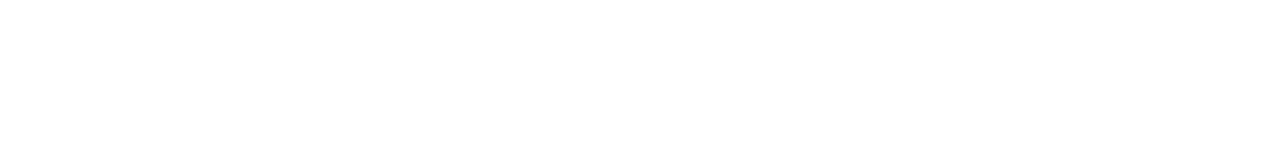
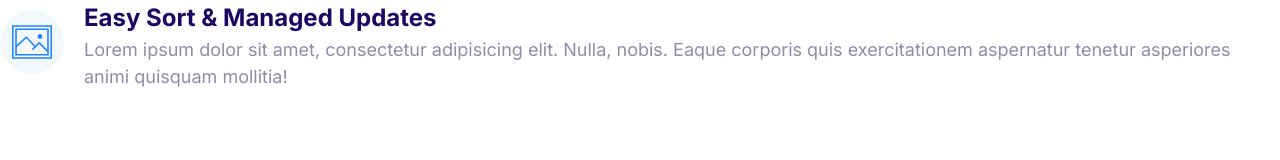
Before and after one commit to SriRaghav1/sampleWebsite, a plain HTML site: page index.html in a window 1280 px wide. Drawn offline with Linux system fonts and the light colour scheme.

Commit message:
built media component

```diff
--- a/css/styles.css
+++ b/css/styles.css
@@ -374,3 +374,21 @@
     font-size: 1.7rem;
   }
 }
+
+/* Media */
+
+.media{
+  display:flex;
+}
+
+.media__title{
+  margin:0;
+}
+
+.media__body{
+  margin:0 2rem;
+}
+
+.media__image{
+  margin-top: 1rem;
+}
--- a/index.html
+++ b/index.html
@@ -15,6 +15,22 @@
     <title>Document</title>
   </head>
   <body>
-
+    <div class="media">
+      <div class="media__image">
+        <span class="icon-container">
+          <svg class="icon icon--primary">
+            <use xlink:href="images/sprite.svg#snap"></use>
+          </svg>
+        </span>
+      </div>
+      <div class="media__body">
+        <h3 class="media__title">Easy Sort & Managed Updates</h3>
+        <p>
+          Lorem ipsum dolor sit amet, consectetur adipisicing elit. Nulla,
+          nobis. Eaque corporis quis exercitationem aspernatur tenetur
+          asperiores animi quisquam mollitia!
+        </p>
+      </div>
+    </div>
   </body>
 </html>
```
